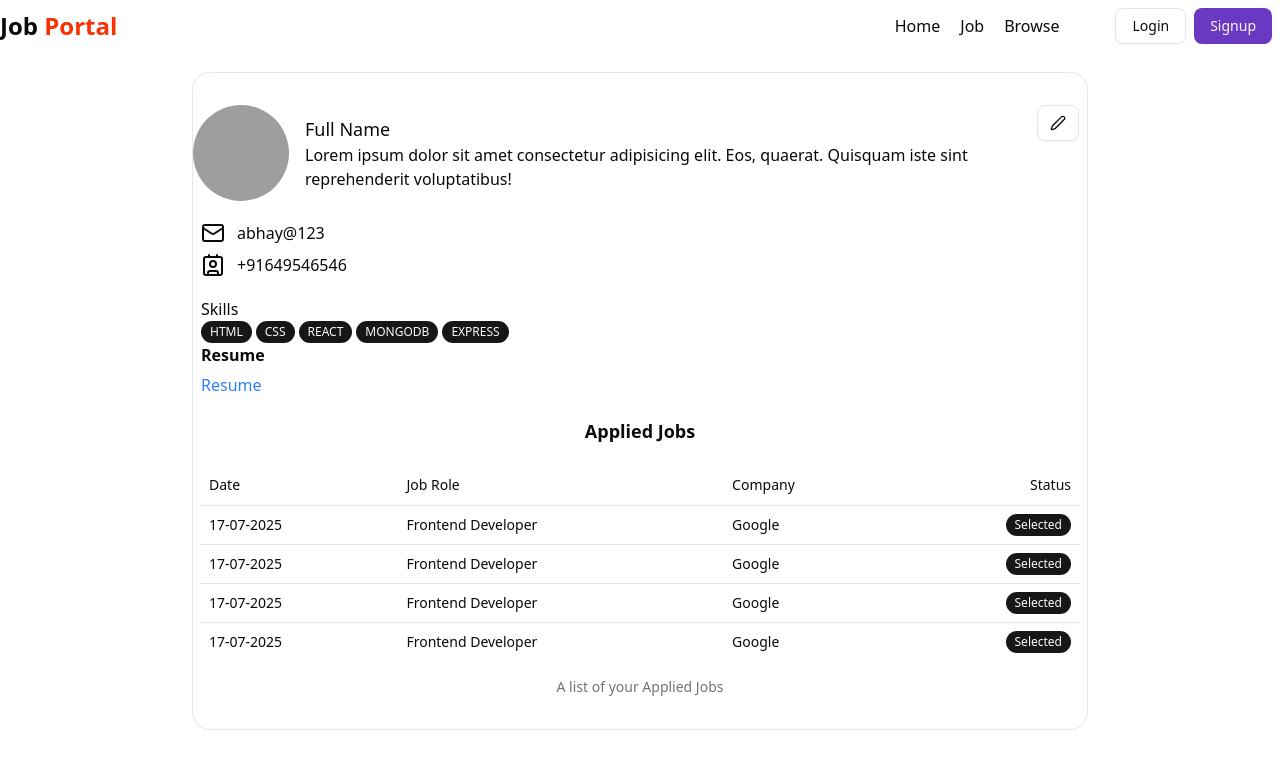
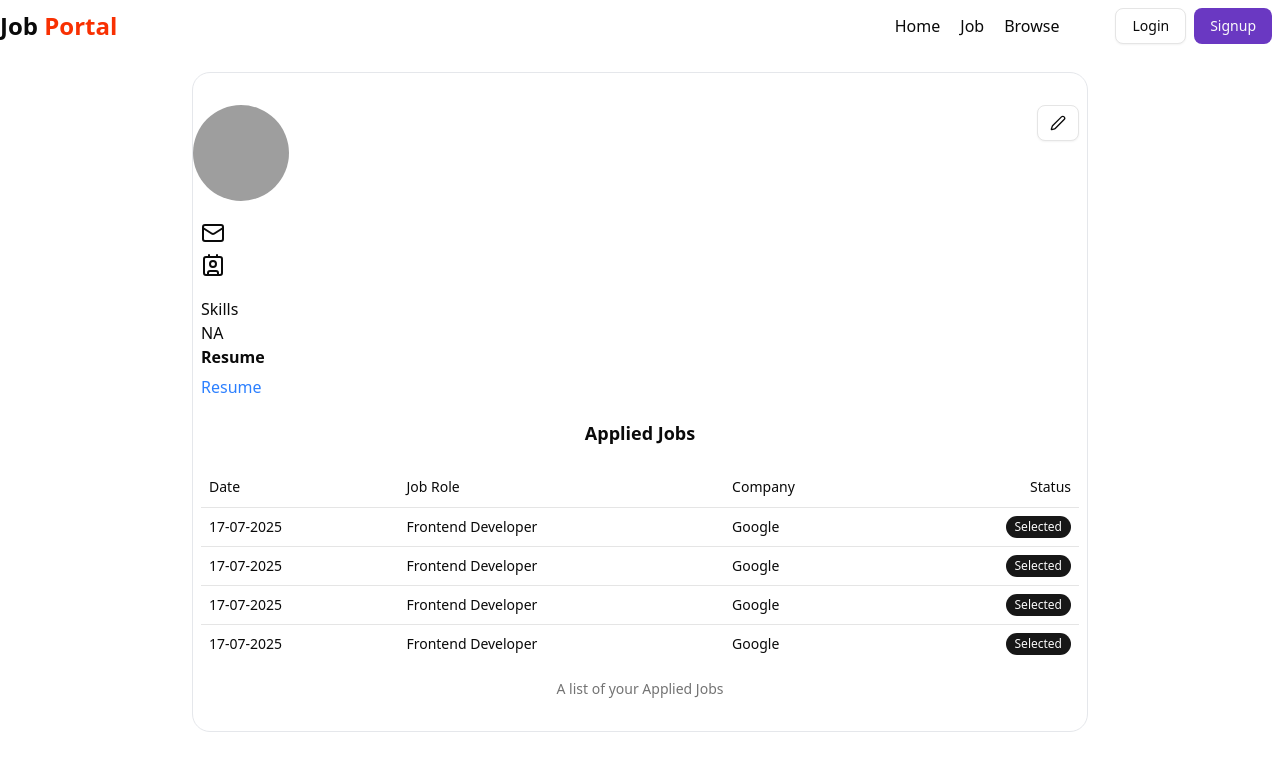
Before and after one commit to abhay-004/JOB-PORTAL-WEBSITE, a React app in the folder frontend/: page /profile in a window 1280 px wide. Shown: the top 770 px of the page. Built offline with nearby package versions, Linux system fonts and the light colour scheme; grey boxes are pictures that could not be loaded; the HTML template or start-up script is replaced by a standard one.

Commit message:
make data dynamic

```diff
--- a/frontend/src/components/Profile.jsx
+++ b/frontend/src/components/Profile.jsx
@@ -7,11 +7,12 @@
 import { Label } from "./ui/label";
 import AppliedJobTable from "./AppliedJobTable";
 import UpdateProfileDialog from "./UpdateProfileDialog";
+import { useSelector } from "react-redux";
 
+const isResume = true;
 const Profile = () => {
-  const skills = ["HTML", "CSS", "REACT", "MONGODB", "EXPRESS"];
-  const isResume = true;
   const [open, setOpen] = useState(false);
+  const { user } = useSelector((store) => store.auth);
   return (
     <div>
       <Navbar />
@@ -22,11 +23,8 @@
               <AvatarImage src="https://imgs.search.brave.com/CU07Rj_DG26UH49RAQB93d0qf0dTvkraUQ_7df5Oruc/rs:fit:500:0:1:0/g:ce/aHR0cHM6Ly9zdGF0/aWMudmVjdGVlenku/Y29tL3N5c3RlbS9y/ZXNvdXJjZXMvdGh1/bWJuYWlscy8wNDIv/MTY1LzgxNi9zbWFs/bC9nb29nbGUtbG9n/by10cmFuc3BhcmVu/dC1mcmVlLXBuZy5w/bmc" />
             </Avatar>
             <div>
-              <h1 className="font-medium text-lg">Full Name</h1>
-              <p>
-                Lorem ipsum dolor sit amet consectetur adipisicing elit. Eos,
-                quaerat. Quisquam iste sint reprehenderit voluptatibus!
-              </p>
+              <h1 className="font-medium text-lg">{user?.fullname}</h1>
+              <p>{user?.profile?.bio}</p>
             </div>
           </div>
           <Button
@@ -40,18 +38,25 @@
         <div className="my-5 mx-2">
           <div className="flex items-center gap-3 my-2">
             <Mail />
-            <span>abhay@123</span>
+            <span>{user?.email}</span>
           </div>
           <div className="flex items-center gap-3 my-2">
             <Contact />
-            <span>+91649546546</span>
+            <span>{user?.phoneNumber}</span>
           </div>
         </div>
         <div className="mx-2">
           <h1>Skills</h1>
           <div className="flex items-center gap-1">
-            {skills.length !== 0 ? (
-              skills.map((item, index) => <Badge key={index}>{item}</Badge>)
+            {user?.profile?.skills ? (
+              (typeof user.profile.skills === "string"
+                ? user.profile.skills
+                    .replace(/[[\]]/g, "") // ❌ remove [ ]
+                    .split(",")
+                : user.profile.skills
+              ).map((item, index) => (
+                <Badge key={index}>{item.replace(/"/g, "").trim()}</Badge>
+              ))
             ) : (
               <span>NA</span>
             )}
@@ -77,7 +82,7 @@
           <AppliedJobTable />
         </div>
       </div>
-      <UpdateProfileDialog open={open} setOpen = {setOpen}/>
+      <UpdateProfileDialog open={open} setOpen={setOpen} />
     </div>
   );
 };
```
